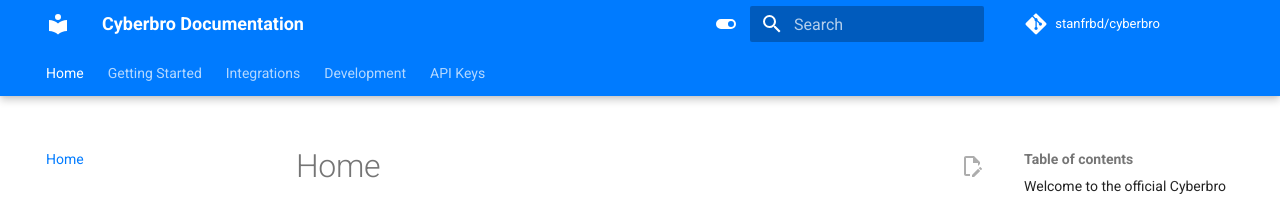
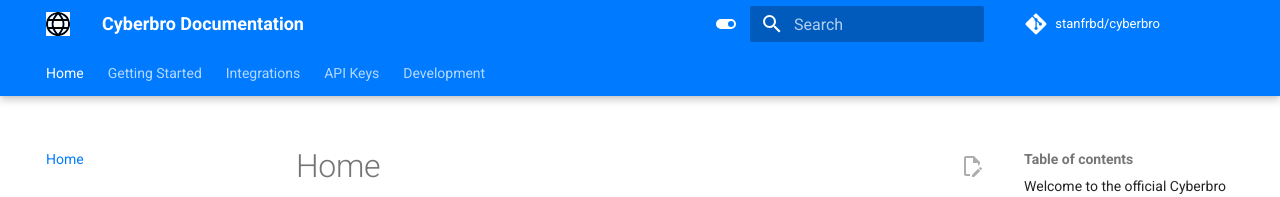
Before and after one commit to ubahmapk/cyberbro, an MkDocs documentation site: the page built from docs/index.md, in a window 1280 px wide. Shown: the top 197 px of the page. Built offline with MkDocs 1.6.1 and Material for MkDocs 9.7.7, drawn with Linux system fonts in a browser that asks for light colours; comment, search, counter and statistics services are not loaded.

Commit message:
Add mkdocs

```diff
--- a/mkdocs.yml
+++ b/mkdocs.yml
@@ -5,6 +5,8 @@
 edit_uri: edit/main/docs/
 theme:
   name: material
+  logo: images/cyberbro.svg
+  favicon: images/favicon.png
   palette:
     - scheme: default
       primary: custom
@@ -45,8 +47,6 @@
       - Cyberbro Browser Extension: 7.-Cyberbro-browser-extension.md
       - Use Cyberbro MCP for LLM: 8.-Use-Cyberbro-MCP-for-LLM.md
       - Reverse Proxy Configuration (Caddy): Reverse-Proxy-configuration-‐-Caddy.md
-  - Development:
-      - Coding Style: Coding-Style.md
   - API Keys:
       - Get AbuseIPDB API Key: Get-AbuseIPDB-API-key.md
       - Get AlienVault API Key: Get-AlienVault-API-key.md
@@ -59,6 +59,8 @@
       - Get Shodan API Key: Get-Shodan-API-key.md
       - Get VirusTotal API Key: Get-VirusTotal-API-key.md
       - Get WebScout API Key: Get-WebScout-API-key.md
+  - Development:
+    - Coding Style: Coding-Style.md
 extra:
   social:
     - icon: fontawesome/brands/github
```
Also changed, not shown: docs/images/cyberbro.svg (added), docs/images/favicon.png (added), 2 other files.
